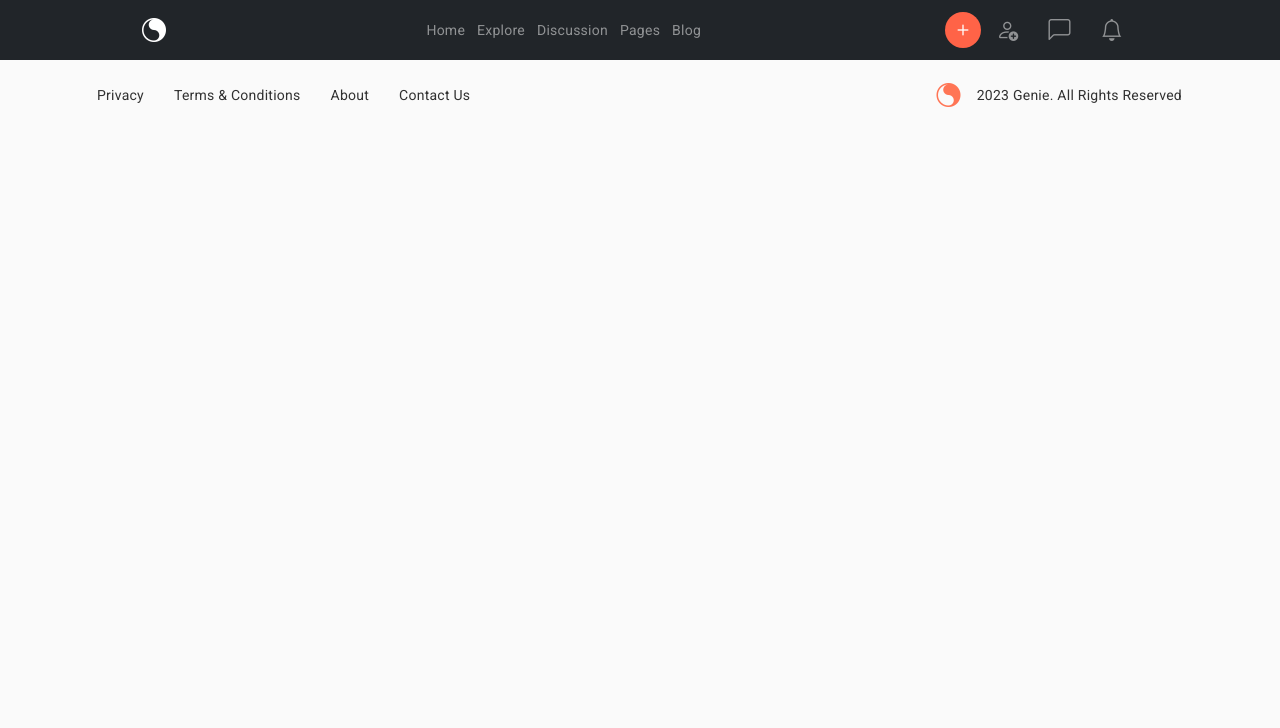
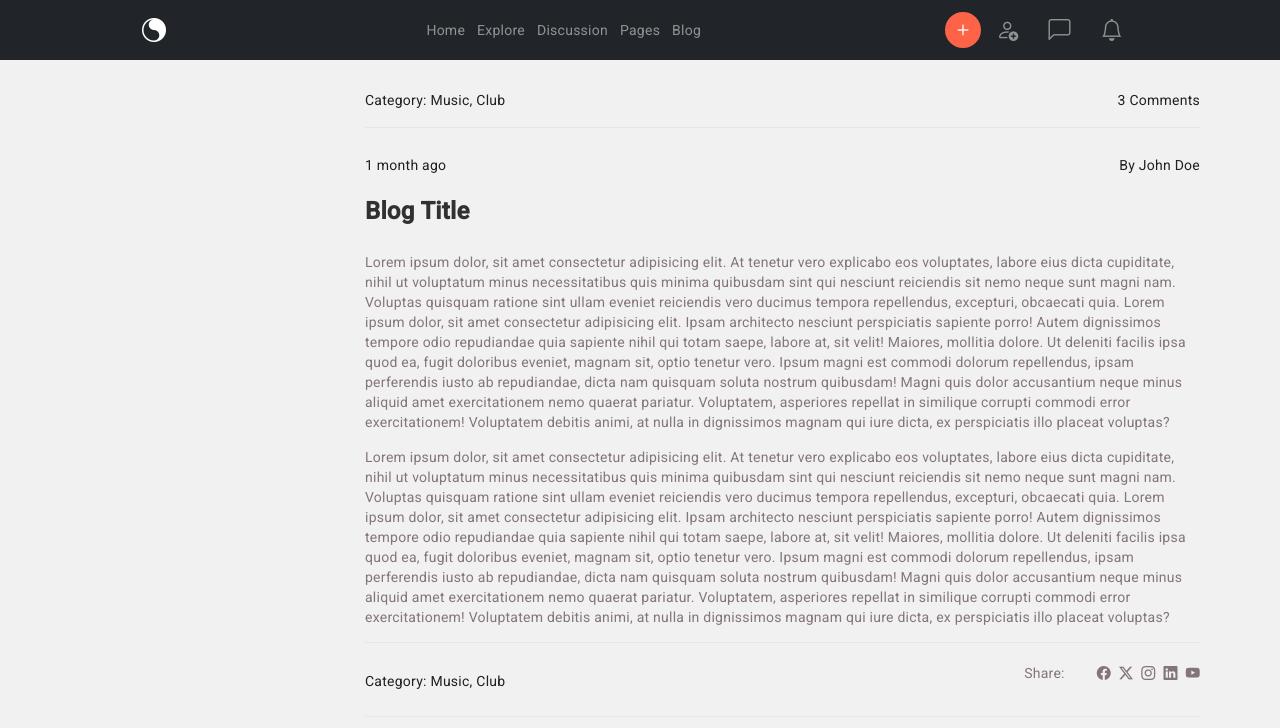
Before and after one commit to kennedybabu/events-angular, an Angular app: page /blog-view in a window 1280 px wide. Before the commit this address led to /. Shown: the top 728 px of the page. Built offline with nearby package versions, Linux system fonts and the light colour scheme.

Commit message:
feature: create and style the blog view component

```diff
--- a/src/app/app-routing.module.ts
+++ b/src/app/app-routing.module.ts
@@ -7,6 +7,7 @@ import { LoginComponent } from './pages/login/login.component';
 import { AuthGuard } from './_guard/auth.guard';
 import { EventpageComponent } from './pages/eventpage/eventpage.component';
 import { BlogsComponent } from './pages/blogs/blogs.component';
+import { BlogViewComponent } from './pages/blog-view/blog-view.component';
 
 
 const routes: Routes = [
@@ -15,6 +16,7 @@ const routes: Routes = [
   {path:'auth', loadChildren: () => import('./auth/auth.module').then(m => m.AuthModule)},
   {path:'event/:id',component: EventpageComponent},
   {path: 'blogs', component: BlogsComponent},
+  {path: 'blog-view', component: BlogViewComponent},
   {path:'signup', component: SignupComponent},
   {path:'login', component: LoginComponent},
 
--- a/src/app/app.module.ts
+++ b/src/app/app.module.ts
@@ -36,6 +36,7 @@ import { EditProfileComponent } from './components/edit-profile/edit-profile.com
 import { CommentObjComponent } from './components/comment-obj/comment-obj.component';
 import { BlogsComponent } from './pages/blogs/blogs.component';
 import { BlogComponent } from './components/blog/blog.component';
+import { BlogViewComponent } from './pages/blog-view/blog-view.component';
 
 
 
@@ -64,7 +65,8 @@ import { BlogComponent } from './components/blog/blog.component';
     EventpageComponent,
     CommentObjComponent,
     BlogsComponent,
-    BlogComponent
+    BlogComponent,
+    BlogViewComponent
 
 
   ],
--- a/src/app/components/blog/blog.component.html
+++ b/src/app/components/blog/blog.component.html
@@ -4,7 +4,7 @@
     </div>
     <div class="card__body" style="padding: 20px;">
         <span style="font-size: 12px;color: #847577;">1 month ago</span>
-        <h4 style="font-size: 18px;color: #313131;font-weight: 600;margin-top: 6px;">Blog Title</h4>
+        <h4 style="font-size: 18px;color: #313131;font-weight: 600;margin-top: 6px;cursor: pointer;" routerLink="/blog-view">Blog Title</h4>
         <p style="font-size: 14px;color: #847577;margin-top: 17px;margin-bottom: 0;">Lorem ipsum dolor sit amet consectetur adipisicing elit. Ut non cumque, provident soluta reprehenderit aperiam illum, reiciendis cum, praesentium asperiores optio.</p>
         <div class="d-flex justify-content-between mt-5">
             <div style="color: #847577;">
--- /dev/null
+++ b/src/app/pages/blog-view/blog-view.component.html
@@ -0,0 +1,62 @@
+<div class="container-fluid">
+    <div class="container">
+        <div class="row">
+            <div class="col-lg-3 col-md-4">
+
+            </div>
+            <div class="col-lg-9 col-md-8" style="padding: 10px;">
+                <div class="blog-main-img">
+
+                </div>
+                <div id="category" class="d-flex justify-content-between">
+                    <span>Category: Music, Club</span>
+                    <span>3 Comments</span>
+                </div>
+                <div id="sub-header" class="d-flex justify-content-between">
+                    <span>1 month ago</span>
+                    <span>By John Doe</span>
+                </div>
+                <div id="header">
+                    <h2 style="font-size: 24px;color: #313131;margin-bottom: 25px;font-weight: 600;">Blog Title</h2>
+                </div>
+                <div id="body">
+                    <p style="font-weight: 400;font-size: 14px;color: #847577;margin-bottom: 15px;">
+                        Lorem ipsum dolor, sit amet consectetur adipisicing elit. At tenetur vero explicabo eos
+                        voluptates, labore eius dicta cupiditate, nihil ut voluptatum minus necessitatibus quis
+                        minima quibusdam sint qui nesciunt reiciendis sit nemo neque sunt magni nam. Voluptas quisquam
+                        ratione sint ullam eveniet reiciendis vero ducimus tempora repellendus, excepturi, obcaecati quia.
+                        Lorem ipsum dolor, sit amet consectetur adipisicing elit. Ipsam architecto nesciunt perspiciatis sapiente porro! Autem
+                        dignissimos tempore odio repudiandae quia sapiente nihil qui totam saepe, labore at, sit velit! Maiores, mollitia dolore.
+                        Ut deleniti facilis ipsa quod ea, fugit doloribus eveniet, magnam sit, optio tenetur vero. Ipsum magni est commodi dolorum repellendus, ipsam
+                        perferendis iusto ab repudiandae, dicta nam quisquam soluta nostrum quibusdam! Magni quis dolor accusantium neque minus aliquid amet exercitationem nemo quaerat pariatur.
+                        Voluptatem, asperiores repellat in similique corrupti commodi error exercitationem! Voluptatem debitis animi, at nulla in dignissimos magnam qui iure dicta, ex perspiciatis illo placeat voluptas?
+                    </p>
+                    <p style="font-weight: 400;font-size: 14px;color: #847577;margin-bottom: 15px;">
+                        Lorem ipsum dolor, sit amet consectetur adipisicing elit. At tenetur vero explicabo eos
+                        voluptates, labore eius dicta cupiditate, nihil ut voluptatum minus necessitatibus quis
+                        minima quibusdam sint qui nesciunt reiciendis sit nemo neque sunt magni nam. Voluptas quisquam
+                        ratione sint ullam eveniet reiciendis vero ducimus tempora repellendus, excepturi, obcaecati quia.
+                        Lorem ipsum dolor, sit amet consectetur adipisicing elit. Ipsam architecto nesciunt perspiciatis sapiente porro! Autem
+                        dignissimos tempore odio repudiandae quia sapiente nihil qui totam saepe, labore at, sit velit! Maiores, mollitia dolore.
+                        Ut deleniti facilis ipsa quod ea, fugit doloribus eveniet, magnam sit, optio tenetur vero. Ipsum magni est commodi dolorum repellendus, ipsam
+                        perferendis iusto ab repudiandae, dicta nam quisquam soluta nostrum quibusdam! Magni quis dolor accusantium neque minus aliquid amet exercitationem nemo quaerat pariatur.
+                        Voluptatem, asperiores repellat in similique corrupti commodi error exercitationem! Voluptatem debitis animi, at nulla in dignissimos magnam qui iure dicta, ex perspiciatis illo placeat voluptas?
+                    </p>
+                    <div id="category-two" class="d-flex justify-content-between">
+                        <div>Category: Music, Club</div>
+                        <div class="d-flex items-center" style="color: #847577;">
+                            <span>Share:</span>
+                            <ul class="d-flex gap-2 items-center" style="list-style:none;">
+                                <li><i class="bi bi-facebook"></i></li>
+                                <li><i class="bi bi-twitter-x"></i></li>
+                                <li><i class="bi bi-instagram"></i></li>
+                                <li><i class="bi bi-linkedin"></i></li>
+                                <li><i class="bi bi-youtube"></i></li>
+                            </ul>
+                        </div>
+                    </div>
+                </div>
+            </div>
+        </div>
+    </div>
+</div>
--- /dev/null
+++ b/src/app/pages/blog-view/blog-view.component.scss
@@ -0,0 +1,40 @@
+.container-fluid {
+    background-color: #f1f1f1!important;
+    min-height: 100vh;
+
+    .container {
+        .row {
+            .col-lg-9 {
+                #category {
+                    padding: 20px 0 17px;
+                    align-items: center;
+                    border-bottom: 1px solid #e6e6e6;
+                }
+
+                #category-two {
+                    padding: 20px 0 17px;
+                    align-items: center;
+                    border-bottom: 1px solid #e6e6e6;
+                    border-top: 1px solid #e6e6e6;
+
+                    .d-flex {
+                        li {
+                            cursor: pointer;
+                            transition: all ease .2s;
+
+                            &:hover {
+                                color: #ff7555;
+                            }
+
+                        }
+                    }
+                }
+
+                #sub-header {
+                    margin-top: 27px;
+                    margin-bottom: 20px;
+                }
+            }
+        }
+    }
+}
--- a/src/app/pages/blogs/blogs.component.html
+++ b/src/app/pages/blogs/blogs.component.html
@@ -1,8 +1,8 @@
 <div class="container-fluid" id="blogs-page">
-    <div class="w-100" style="height: 45px;">
-        <h3>Blogs / date</h3>
-    </div>
-   <div  class="d-flex pt-5 container gap-1 justify-content-center flex-wrap">
+    <div  class="d-flex pt-5 container gap-1 justify-content-center flex-wrap">
+       <div class="w-100" style="height: 45px;">
+           <h3>Blogs / date</h3>
+       </div>
     <div class="col-lg-3 col-md-6 col-12">
         <app-blog></app-blog>
     </div>
```
Also changed, not shown: src/app/pages/blog-view/blog-view.component.ts (added, +10 -0 lines), 1 other file (tests, documents, lock files or other folders).
